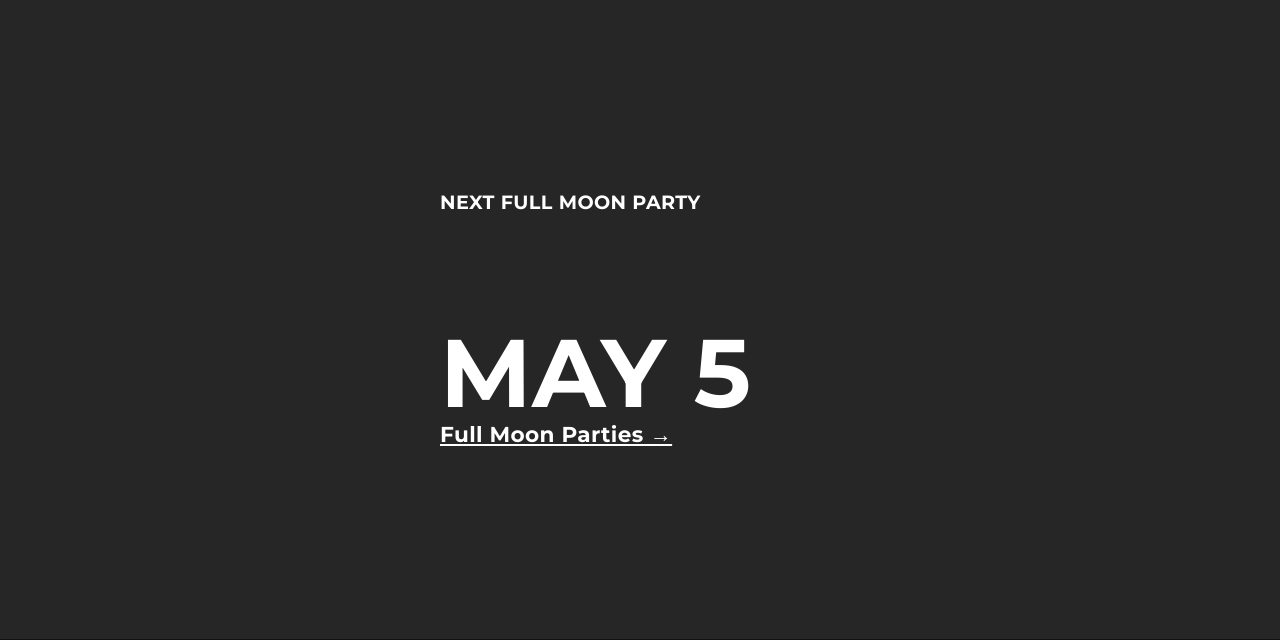
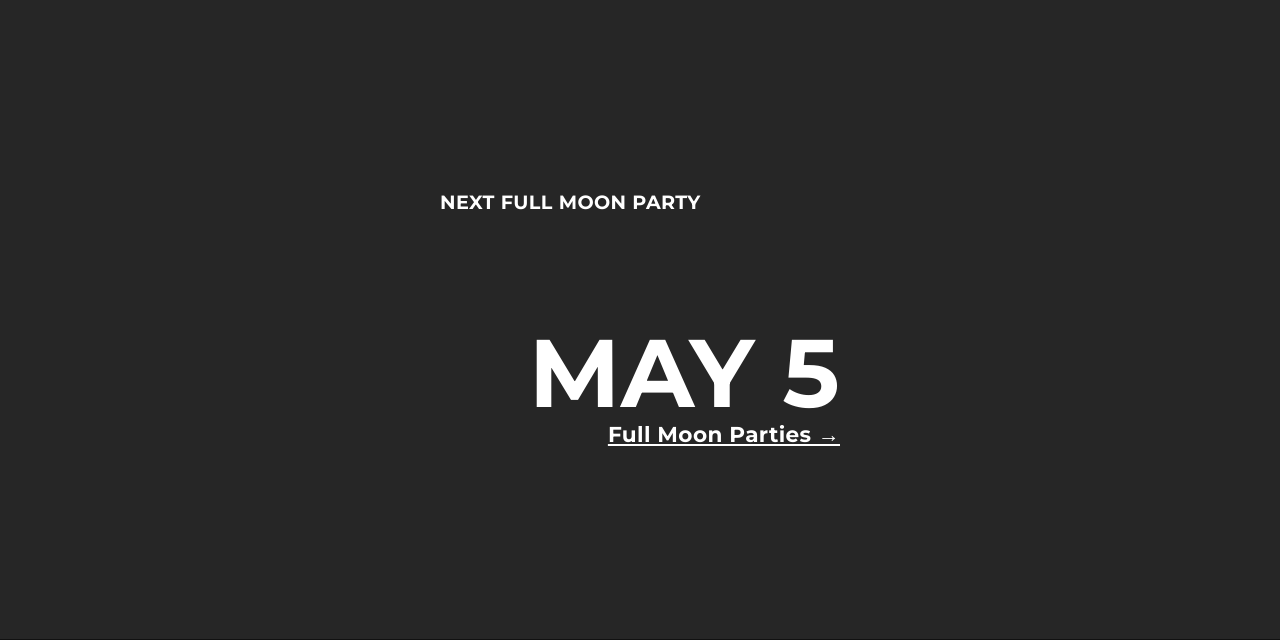
Before and after one commit to SpiritshopOfficial/spiritshopofficial.github.io, a PHP site: page / in a window 1280 px wide. Shown: the part 1281-1921 px from the top of the page. Run offline with PHP 8.4, Linux system fonts and the light colour scheme.

Commit message:
Update style-home.css

```diff
--- a/style-home.css
+++ b/style-home.css
@@ -100,6 +100,14 @@
   background: #222;
 }
 
+#slide-full-moon-party > div {
+  width: 100%;
+  display: flex;
+  flex-flow: column;
+  align-items: right;
+  text-align: right;
+}
+
 .slide-sfm-big {
   background: url('https://i.ibb.co/7gyNxz7/SFM8-foto-bw-web.jpg');
   background-size: cover;
```
